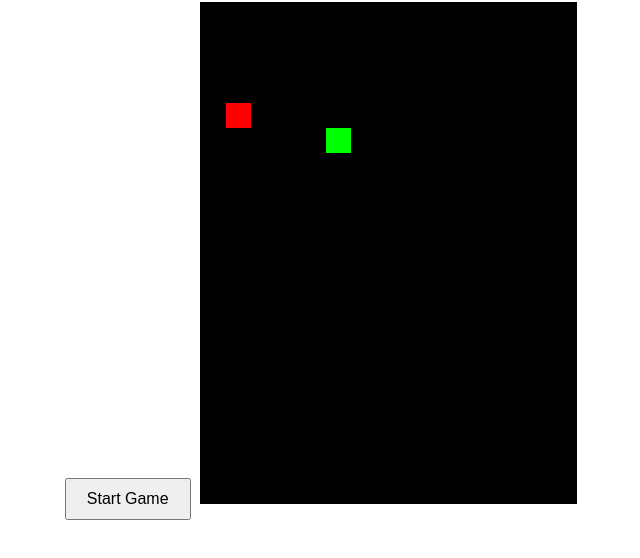
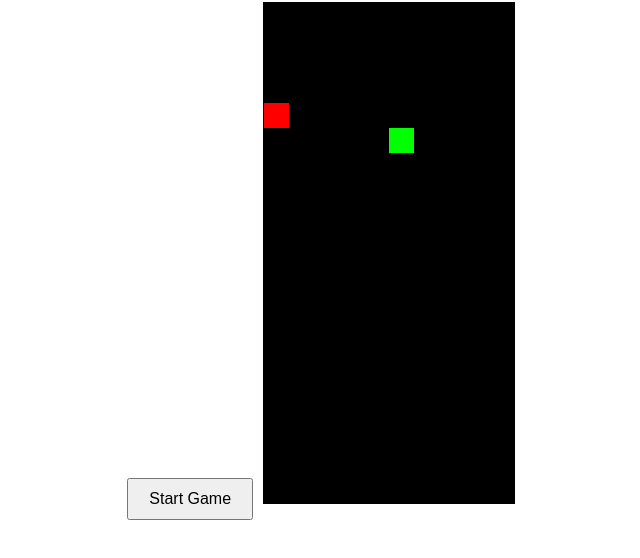
Before and after one commit to Skybirdie/HIPSnake, a plain HTML site: page index.html in a window 1280 px wide. Both pictures are taken after a click on the button "Start Game". Shown: the part 78-636 px from the top of the page, without its empty margins (319-959 px from the left). Drawn offline with Linux system fonts and the light colour scheme.

Commit message:
slow snake 1

```diff
--- a/snake.css
+++ b/snake.css
@@ -11,6 +11,8 @@ body {
     margin: 10px auto;
     padding: 10px 20px;
     font-size: 16px;
+    margin-bottom: 20px;
+    cursor: pointer;
 }
 
 #gameOverText {
@@ -19,6 +21,7 @@ body {
     left: 50%;
     transform: translate(-50%, -50%);
     font-size: 24px;
+    font-weight: bold;
     color: red;
     background: rgba(0, 0, 0, 0.7);
     padding: 20px;
--- a/snake.js
+++ b/snake.js
@@ -1,6 +1,6 @@
 var blockSize = 25;
 var rows = 20;
-var cols = 15;
+var cols = 10;
 var board;
 var context;
 
@@ -37,7 +37,7 @@ function startGame() {
     document.getElementById("gameOverText").style.display = "none";
     placeFood();
     clearInterval(interval);
-    interval = setInterval(update, 100);
+    interval = setInterval(update, 200);
 }
 
 function update() {
```
